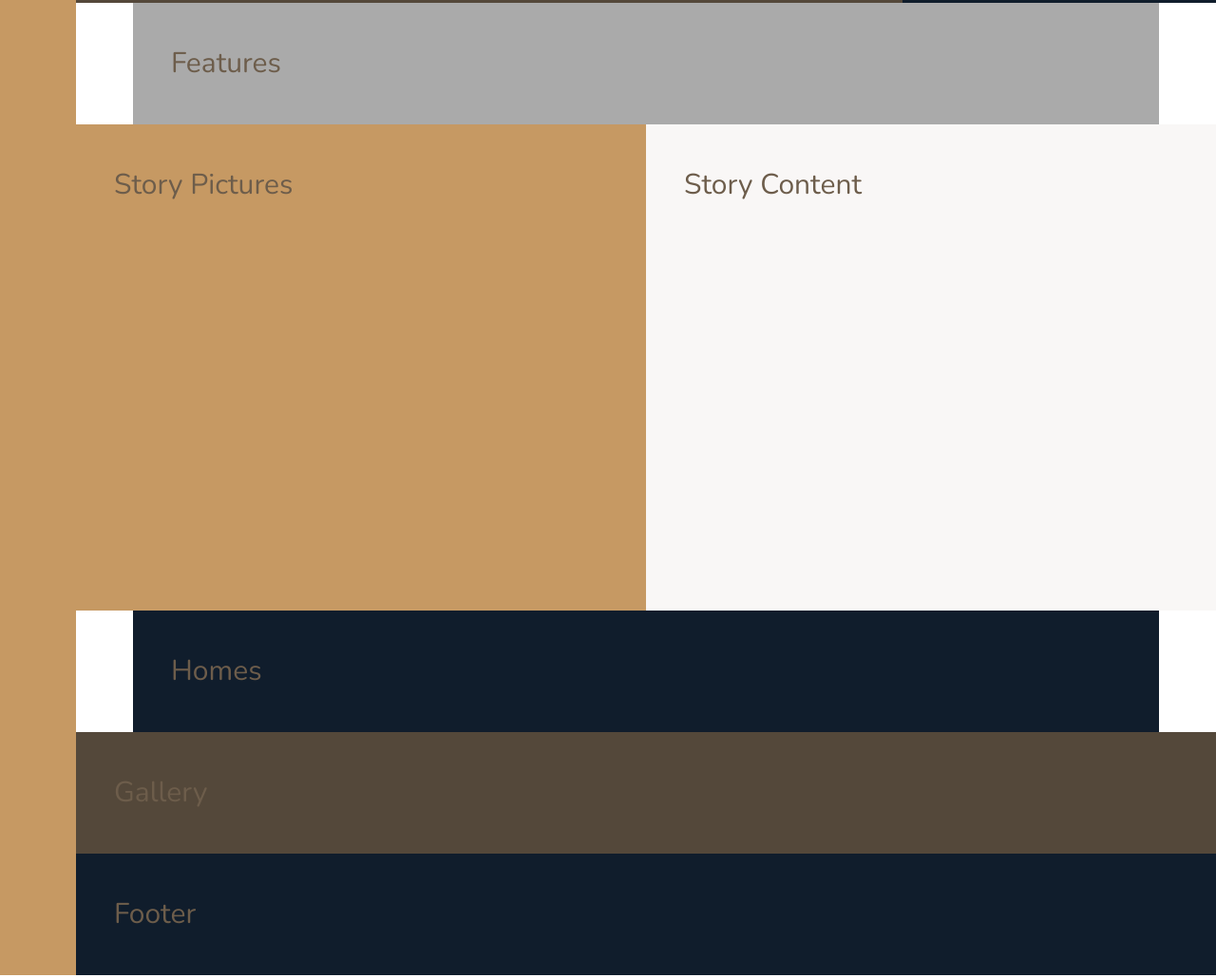
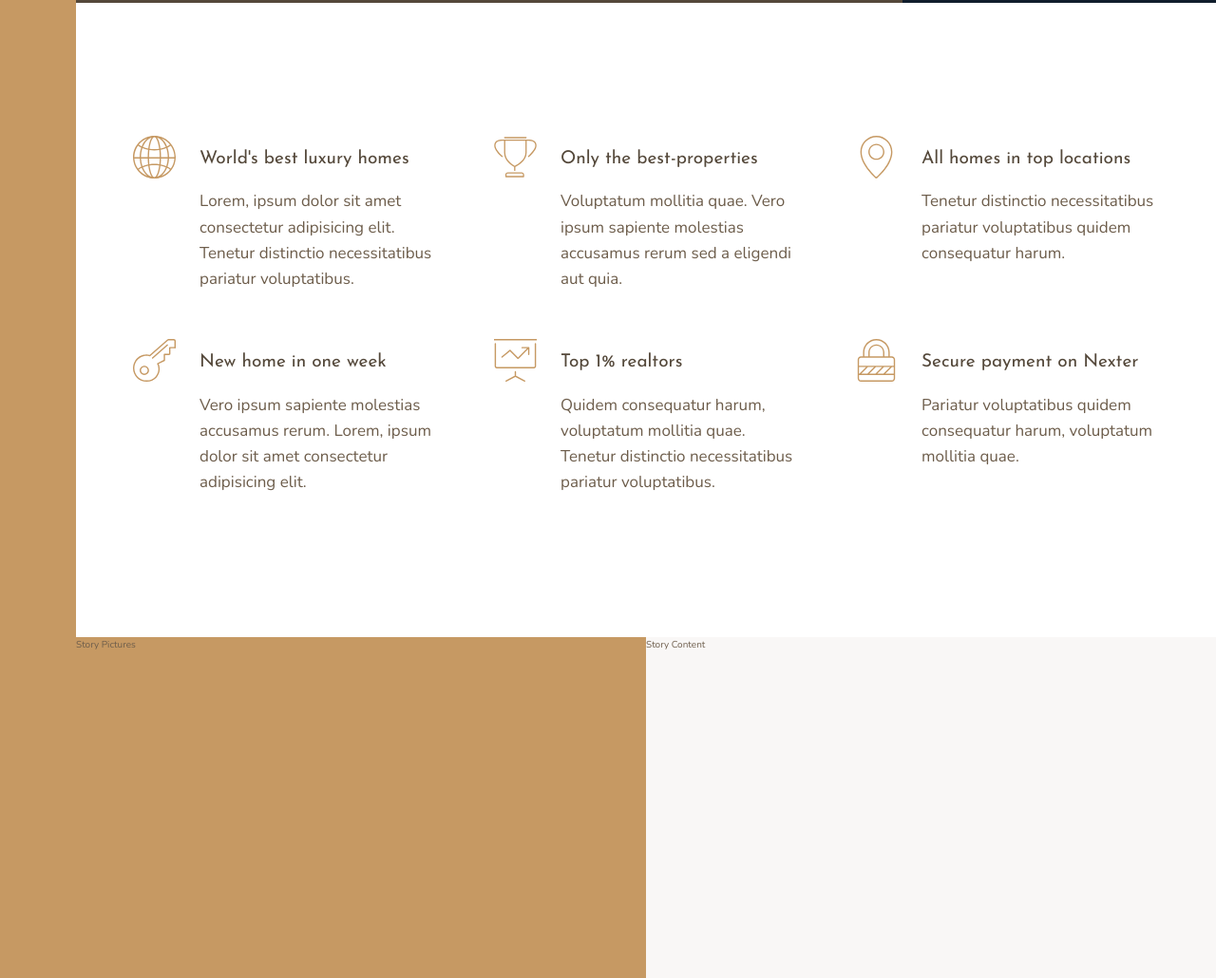
Before and after one commit to PeterDevLATAM/booking-fict, a website: page index.html in a window 1280 px wide. Shown: the part 637-1667 px from the top of the page at 95% size. Drawn offline with nearby package versions, Linux system fonts and the light colour scheme.

Commit message:
features section completed

```diff
--- a/index.html
+++ b/index.html
@@ -1,53 +1,102 @@
 <!DOCTYPE html>
 <html lang="en">
-    <head>
-        <meta charset="UTF-8">
-        <meta name="viewport" content="width=device-width, initial-scale=1.0">
-        <meta http-equiv="X-UA-Compatible" content="ie=edge">
+  <head>
+    <meta charset="UTF-8" />
+    <meta name="viewport" content="width=device-width, initial-scale=1.0" />
+    <meta http-equiv="X-UA-Compatible" content="ie=edge" />
 
-        <link href="https://fonts.googleapis.com/css?family=Josefin+Sans:300,400,400i|Nunito:300,300i" rel="stylesheet">
-        <link rel="stylesheet" href="css/style.css">
-        <link rel="shortcut icon" type="image/png" href="img/favicon.png">
+    <link
+      href="https://fonts.googleapis.com/css?family=Josefin+Sans:300,400,400i|Nunito:300,300i"
+      rel="stylesheet"
+    />
+    <link rel="stylesheet" href="css/style.css" />
+    <link rel="shortcut icon" type="image/png" href="img/favicon.png" />
 
-        <title>nexter &mdash; your home, your freedom</title>
-    </head>
-    <body class="container">
-        <div class="sidebar">
-            sidebar
-        </div>
+    <title>nexter &mdash; your home, your freedom</title>
+  </head>
+  <body class="container">
+    <div class="sidebar">sidebar</div>
 
-        <header class="header">
-            Header
-        </header>
+    <header class="header">Header</header>
 
-        <div class="realtors">
-            Top 3 realtors
-        </div>
+    <div class="realtors">Top 3 realtors</div>
 
-        <section class="features">
-            Features
-        </section>
+    <section class="features">
+      <div class="feature">
+        <svg class="feature__icon">
+          <use xlink:href="img/sprite.svg#icon-global" />
+        </svg>
+        <h4 class="heading-4 heading-4--dark">World's best luxury homes</h4>
+        <p class="feature__text">
+          Lorem, ipsum dolor sit amet consectetur adipisicing elit. Tenetur
+          distinctio necessitatibus pariatur voluptatibus.
+        </p>
+      </div>
 
-        <div class="story__pictures">
-            Story Pictures
-        </div>
+      <div class="feature">
+        <svg class="feature__icon">
+          <use xlink:href="img/sprite.svg#icon-trophy" />
+        </svg>
+        <h4 class="heading-4 heading-4--dark">Only the best-properties</h4>
+        <p class="feature__text">
+          Voluptatum mollitia quae. Vero ipsum sapiente molestias accusamus
+          rerum sed a eligendi aut quia.
+        </p>
+      </div>
 
-        <div class="story__content">
-            Story Content
-        </div>
+      <div class="feature">
+        <svg class="feature__icon">
+          <use xlink:href="img/sprite.svg#icon-map-pin" />
+        </svg>
+        <h4 class="heading-4 heading-4--dark">All homes in top locations</h4>
+        <p class="feature__text">
+          Tenetur distinctio necessitatibus pariatur voluptatibus quidem
+          consequatur harum.
+        </p>
+      </div>
 
-        <section class="homes">
-            Homes
-        </section>
+      <div class="feature">
+        <svg class="feature__icon">
+          <use xlink:href="img/sprite.svg#icon-key" />
+        </svg>
+        <h4 class="heading-4 heading-4--dark">New home in one week</h4>
+        <p class="feature__text">
+          Vero ipsum sapiente molestias accusamus rerum. Lorem, ipsum dolor sit
+          amet consectetur adipisicing elit.
+        </p>
+      </div>
 
-        <section class="gallery">
-            Gallery
-        </section>
+      <div class="feature">
+        <svg class="feature__icon">
+          <use xlink:href="img/sprite.svg#icon-presentation" />
+        </svg>
+        <h4 class="heading-4 heading-4--dark">Top 1% realtors</h4>
+        <p class="feature__text">
+          Quidem consequatur harum, voluptatum mollitia quae. Tenetur distinctio
+          necessitatibus pariatur voluptatibus.
+        </p>
+      </div>
 
-        <footer class="footer">
-            Footer
-        </footer>
+      <div class="feature">
+        <svg class="feature__icon">
+          <use xlink:href="img/sprite.svg#icon-lock" />
+        </svg>
+        <h4 class="heading-4 heading-4--dark">Secure payment on Nexter</h4>
+        <p class="feature__text">
+          Pariatur voluptatibus quidem consequatur harum, voluptatum mollitia
+          quae.
+        </p>
+      </div>
+    </section>
 
+    <div class="story__pictures">Story Pictures</div>
 
-    </body>
+    <div class="story__content">Story Content</div>
+
+    <section class="homes">Homes</section>
+
+    <section class="gallery">Gallery</section>
+
+    <footer class="footer">Footer</footer>
+  </body>
 </html>
--- a/sass/_base.scss
+++ b/sass/_base.scss
@@ -40,9 +40,5 @@ body {
   grid-template-rows: 80vh min-content 40vw repeat(3, min-content);
   grid-template-columns:[sidebar-start] 8rem [sidebar-end full-start] minmax(6rem, 1fr) [center-start] repeat(8, [col-start] minmax(min-content, 14rem) [col-end] ) [center-end] minmax(6rem, 1fr) [full-end];
 
-  // Testing
-  & > * {
-      padding: 40px;
-      font-size: 3rem;
-  }
+
 }
--- a/sass/_features.scss
+++ b/sass/_features.scss
@@ -1,4 +1,31 @@
-.features{
-    background-color: $color-grey-light-2;
-    grid-column: center-start/ center-end;
+.features {
+  grid-column: center-start/ center-end;
+  margin: 15rem 0;
+
+  display: grid;
+//   grid-template-columns: repeat(3, 1fr);
+  grid-template-columns: repeat(auto-fit, minmax(25rem, 1fr));
+  grid-gap: 6rem;
+
+  align-items: start;
 }
+
+.feature {
+  display: grid;
+  grid-template-columns: min-content 1fr;
+  grid-row-gap: 1.5rem;
+  grid-column-gap: 2.5rem;
+
+  &__icon {
+    fill: $color-primary;
+    width: 4.5rem;
+    height: 4.5rem;
+    grid-row: 1 / span 2;
+
+    transform: translateY(-1rem);
+  }
+
+  &__text {
+    font-size: 1.7rem;
+  }
+}
--- a/sass/_typography.scss
+++ b/sass/_typography.scss
@@ -0,0 +1,25 @@
+//place -holder
+%heading {
+  font-family: $font-display;
+  font-weight: 400;
+}
+.heading-1 {
+    @extend %heading;
+}
+.heading-2 {
+    @extend %heading;
+}
+.heading-3 {
+    @extend %heading;
+}
+.heading-4 {
+    @extend %heading;
+    font-size: 1.9rem;
+
+    &--light{
+        color: $color-grey-light-1;
+    }
+    &--dark{
+        color: $color-grey-dark-1;
+    }
+}
```
Also changed, not shown: img/text.txt (+6 -6 lines), css/style.css.
